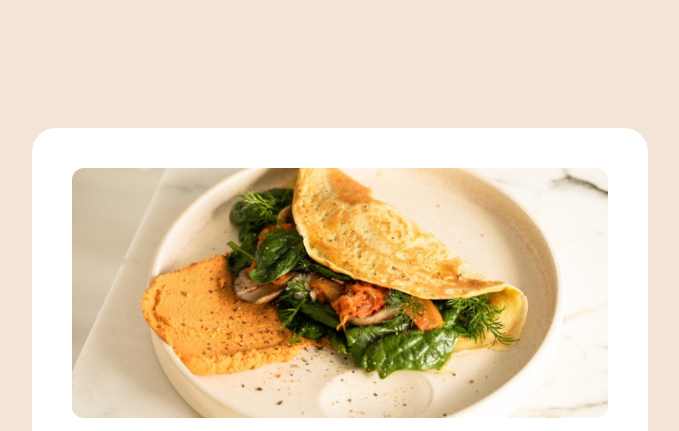
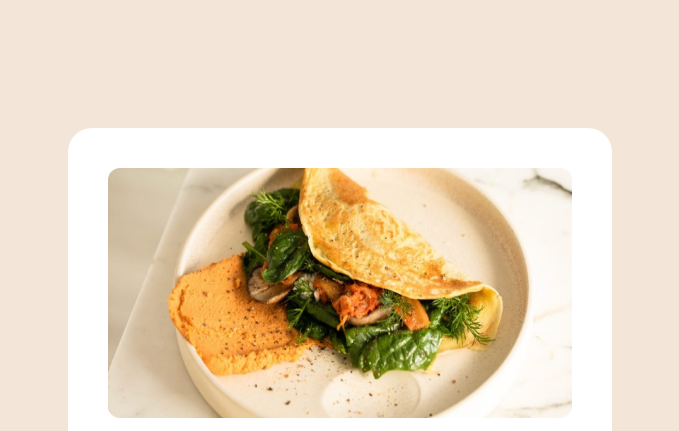
Before and after one commit to marcus-hill/recipe-page, a plain HTML site: page index.html in a window 1280 px wide. Shown: the top 431 px of the page, without its empty margins (300-979 px from the left). Drawn offline with Linux system fonts and the light colour scheme.

Commit message:
Tweak max width

```diff
--- a/style.css
+++ b/style.css
@@ -259,7 +259,7 @@ body {
     }
 
     main {
-        max-width: 38.5rem;
+        max-width: 34rem;
         margin: auto;
     }
 
```
